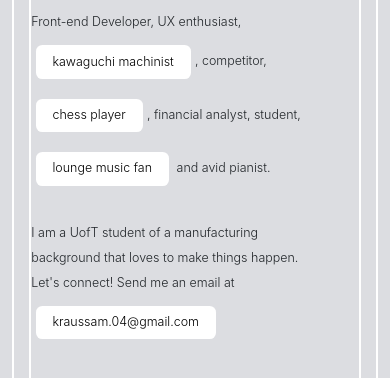
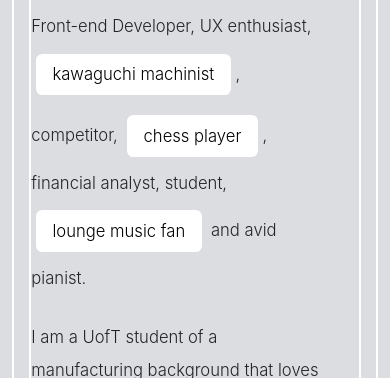
Before and after one commit to kraussam/Personal-Site, a plain HTML site: page index.html in a window 390 px wide. Shown: the part 351-729 px from the top of the page. Drawn offline with nearby package versions, Linux system fonts and the light colour scheme; a web font is replaced by a local one.

Commit message:
Update styles.css

```diff
--- a/css/styles.css
+++ b/css/styles.css
@@ -39,7 +39,11 @@ p {
 	font-weight: 300;
 }
 
-
+@media screen and (max-width: 600px) {
+  p {
+  	font-size: 2em;
+  }
+}
 
 
 
@@ -224,6 +228,10 @@ div.container {
 
 
 
+
+
+
+
   /* Change font size when .col-md-10 collapses */
   @media (max-width: 767px) {
     .title {
```
